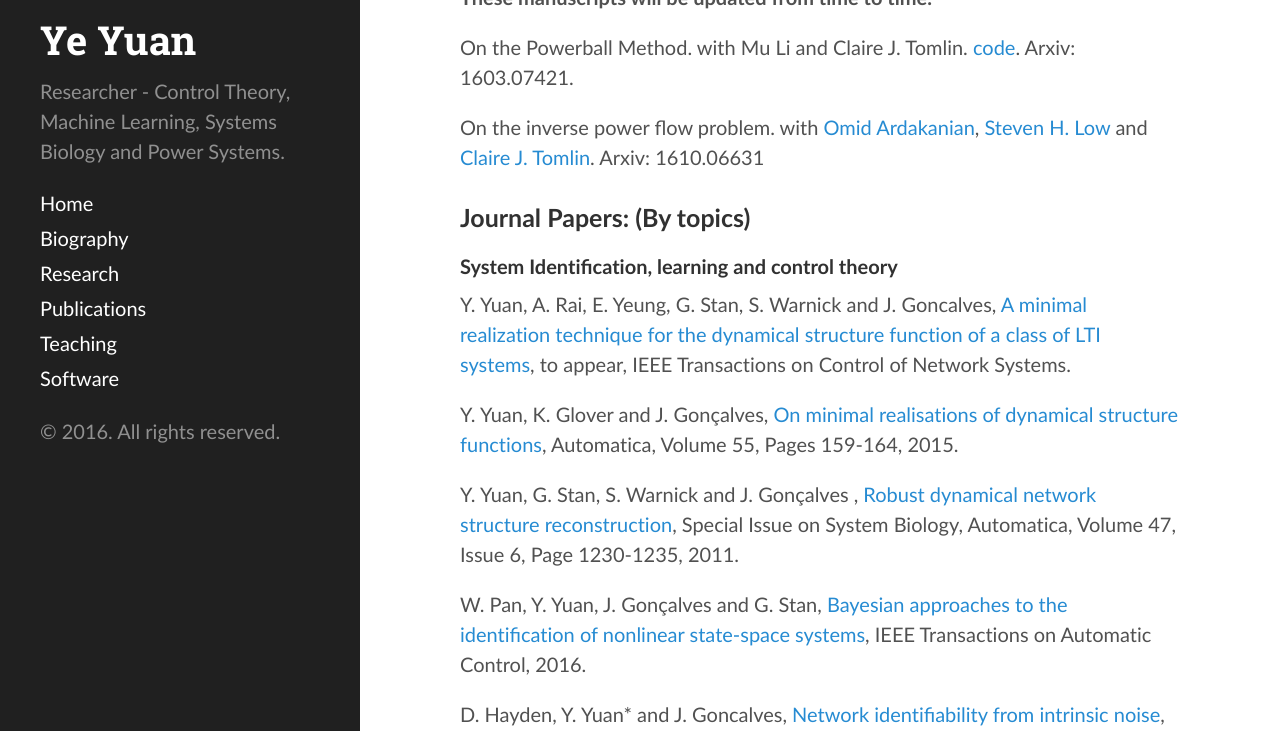
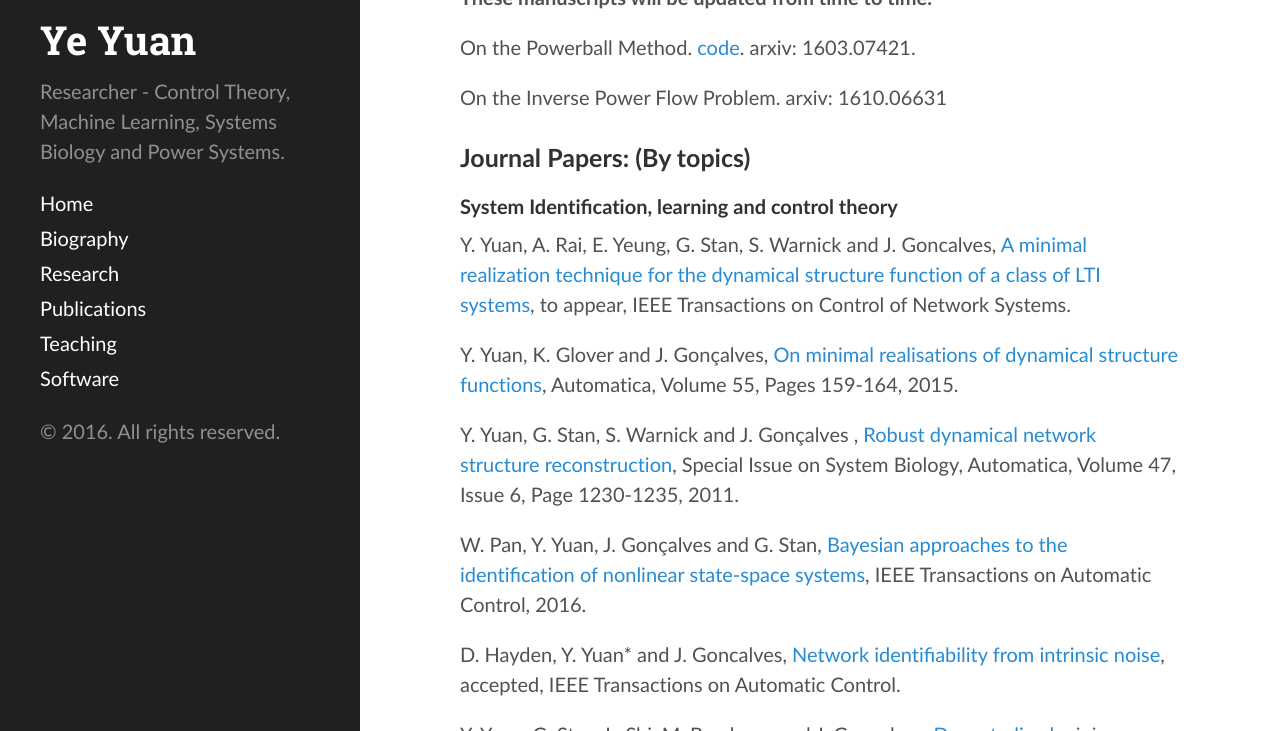
Before and after one commit to yy311/yy311.github.io, a Jekyll site: the page built from publication.md, in a window 1280 px wide and 900 px high, cut to the strip 169-900 px from the top of the window. Built offline with Jekyll 4.4.1, drawn with Linux system fonts in a browser that asks for light colours.

Commit message:
Update publication.md

```diff
--- a/publication.md
+++ b/publication.md
@@ -6,9 +6,9 @@
 
 <b>These manuscripts will be updated from time to time. </b>
 
-On the Powerball Method. with Mu Li and Claire J. Tomlin. <a href="https://hybrid.eecs.berkeley.edu/~yeyuan/pb.zip"> code</a>. Arxiv: 1603.07421.
+On the Powerball Method. <a href="https://hybrid.eecs.berkeley.edu/~yeyuan/pb.zip"> code</a>. arxiv: 1603.07421.
 
-On the inverse power flow problem. with [Omid Ardakanian](http://blizzard.cs.uwaterloo.ca/~oardakan/), [Steven H. Low](http://netlab.caltech.edu/~slow/) and [Claire J. Tomlin](http://www.eecs.berkeley.edu/~tomlin/). Arxiv: 1610.06631
+On the Inverse Power Flow Problem. arxiv: 1610.06631
 
 
 <h3>Journal Papers: (By topics)</h3>
```
